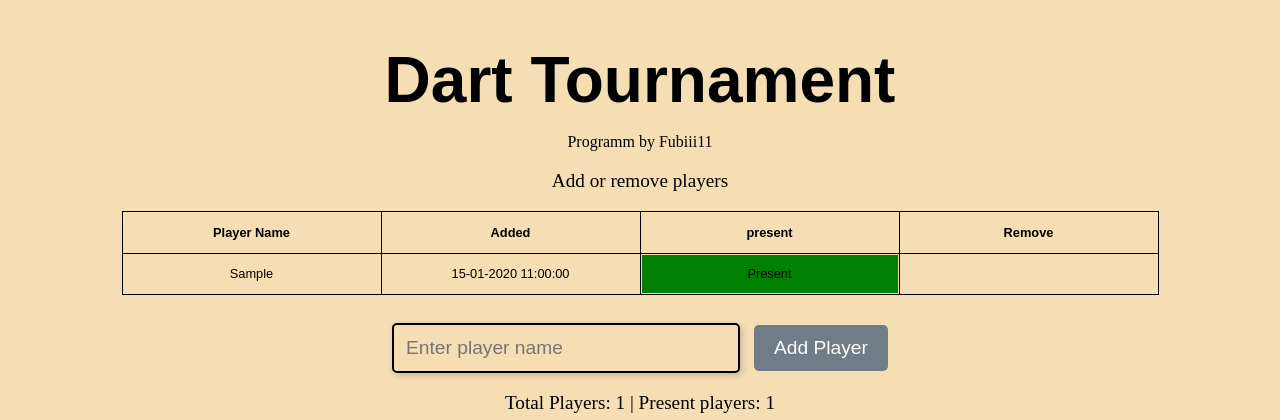
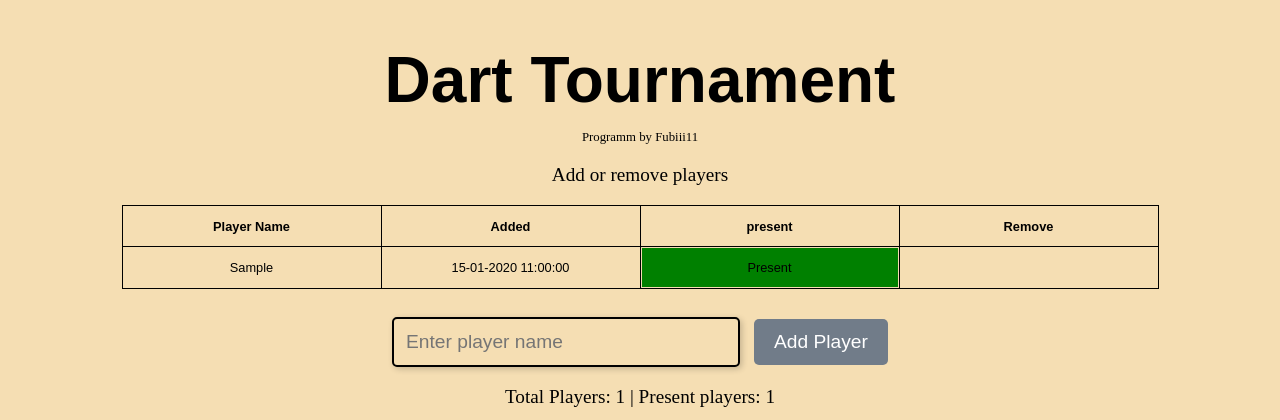
Before and after one commit to Fubiii11/Dart_tournament, a Flask app: page / in a window 1280 px wide. Shown: the top 420 px of the page. Run offline with Flask 3, Linux system fonts and the light colour scheme; tables that the repository leaves empty hold one stand-in row (values such as "Sample post").

Commit message:
some style changes

```diff
--- a/static/css/styles.css
+++ b/static/css/styles.css
@@ -140,11 +140,13 @@ th, td {
     height: 100%;
     cursor: pointer;
     text-align: center;
-    font-size: 1vw;"
+    font-size: 1vw;
 }
 
 .little_undertitle{
-    text-align: center;
+    margin-inline: auto;
+    max-width: fit-content;
+    font-size: 1vw
 }
 
 .list{
```
